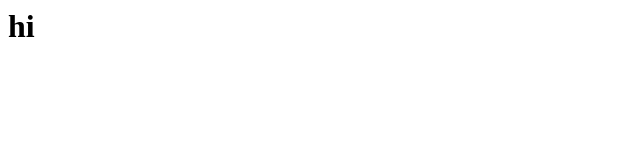
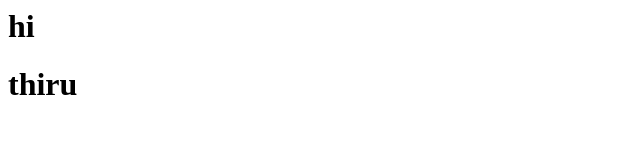
Before and after one commit to THIRULOGASUNDAR/two, a plain HTML site: page index.html in a window 1280 px wide. Shown: the whole page, without its empty margins (0-640 px from the left). Drawn offline with Linux system fonts and the light colour scheme.

Commit message:
Update index.html

```diff
--- a/index.html
+++ b/index.html
@@ -6,5 +6,6 @@
 </head>
 <body>
     <h1>hi</h1>
+    <h1>thiru</h1>
 </body>
 </html>
```
